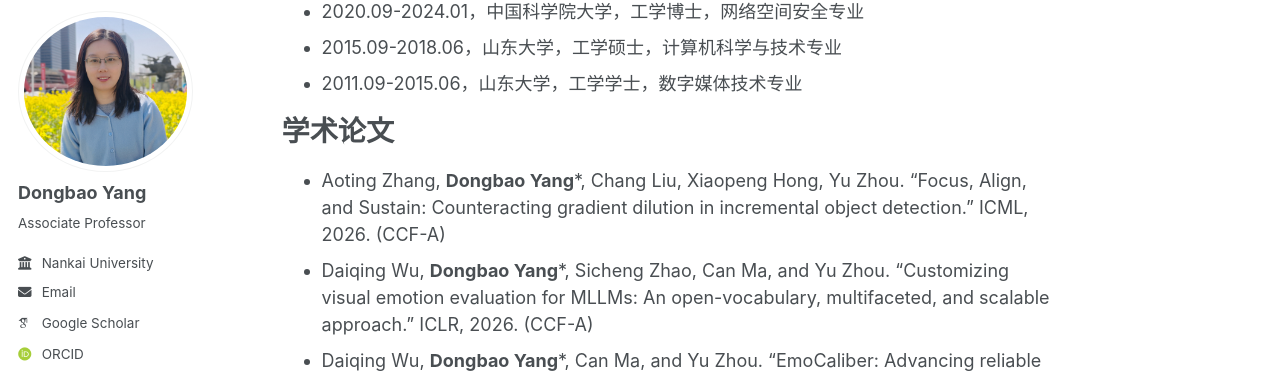
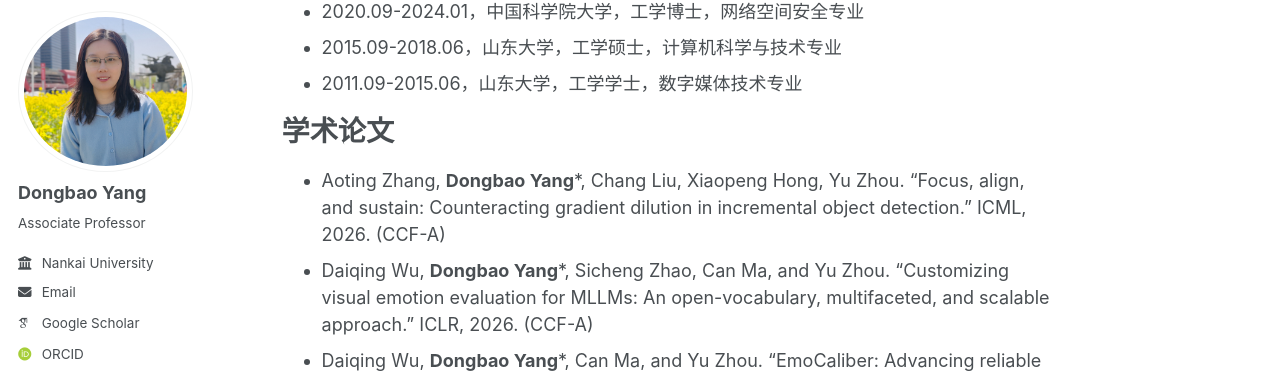
Before and after one commit to yangdb/yangdb.github.io, a Jekyll site: the page built from _pages/about.md, in a window 1280 px wide and 900 px high, scrolled down 585 px. Shown: the part 90-463 px from the top of the window. Built offline with Jekyll 4.4.1, drawn with Linux system fonts in a browser that asks for light colours; some web fonts are replaced; a script bundle is joined from its source files by our own code; library files that are not in the unit come from our copies.

Commit message:
Correct capitalization in academic paper titles

```diff
--- a/_pages/about.md
+++ b/_pages/about.md
@@ -35,7 +35,7 @@ redirect_from:
 
 学术论文
 ======
-* Aoting Zhang, **Dongbao Yang***, Chang Liu, Xiaopeng Hong, Yu Zhou. “Focus, Align, and Sustain: Counteracting gradient dilution in incremental object detection.” ICML, 2026. (CCF-A)
+* Aoting Zhang, **Dongbao Yang***, Chang Liu, Xiaopeng Hong, Yu Zhou. “Focus, align, and sustain: Counteracting gradient dilution in incremental object detection.” ICML, 2026. (CCF-A)
 * Daiqing Wu, **Dongbao Yang***, Sicheng Zhao, Can Ma, and Yu Zhou. “Customizing visual emotion evaluation for MLLMs: An open-vocabulary, multifaceted, and scalable approach.” ICLR, 2026. (CCF-A)
 * Daiqing Wu, **Dongbao Yang***, Can Ma, and Yu Zhou. “EmoCaliber: Advancing reliable visual emotion comprehension via confidence verbalization and calibration.” PR, 2026. (中科院SCI一区, CCF-B)
 * Daiqing Wu, **Dongbao Yang***, Sicheng Zhao, Can Ma, and Yu Zhou. “An empirical study on configuring in-context learning demonstrations for unleashing MLLMs’ sentimental perception capability.” ICML, 2025. (CCF-A)
```
